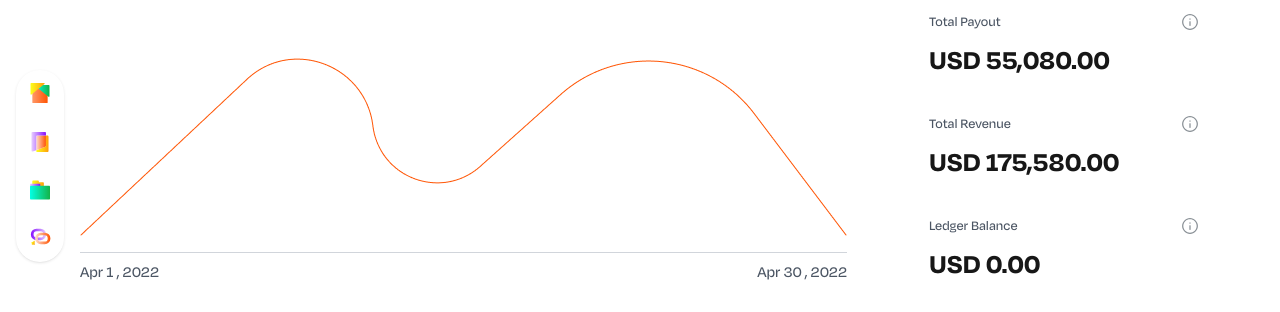
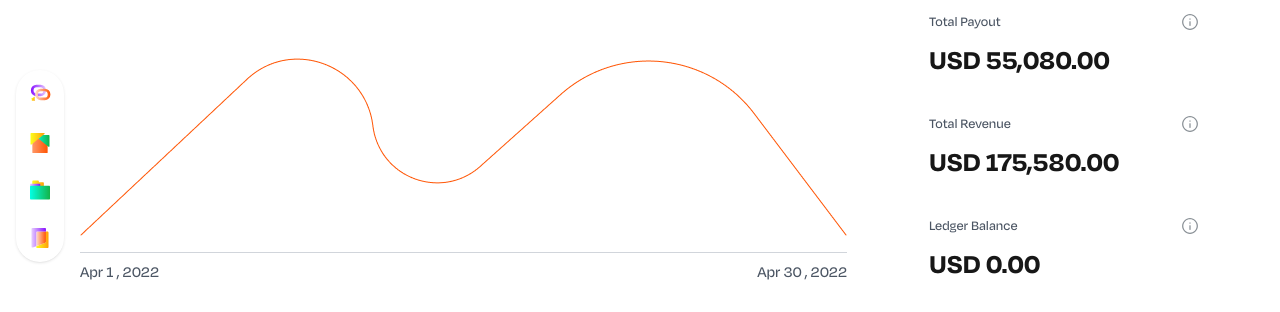
Before and after one commit to chizobavictory/mainstack-fe-task, a React (Create React App) app: page / in a window 1280 px wide. Shown: the part 250-562 px from the top of the page. Built offline with nearby package versions, Linux system fonts and the light colour scheme.

Commit message:
dashboard ui coplete

```diff
--- a/src/components/Navbar.tsx
+++ b/src/components/Navbar.tsx
@@ -4,7 +4,7 @@ import home from "../assets/home.svg";
 import chart from "../assets/insert_chart.svg";
 import payments from "../assets/payments.svg";
 import crm from "../assets/group.svg";
-import group from "../assets/group.svg";
+// import group from "../assets/group.svg";
 import notifications from "../assets/notifications.svg";
 import chat from "../assets/chat.svg";
 import menu from "../assets/menu.svg";
--- a/src/components/Sidebar.tsx
+++ b/src/components/Sidebar.tsx
@@ -1,25 +1,24 @@
-import vector from '../assets/vector.svg'
-import vector1 from '../assets/vector1.svg'
-import vector2 from '../assets/vector2.svg'
-import vector3 from '../assets/vector3.svg'
+import vector from "../assets/vector.svg";
+import vector1 from "../assets/vector1.svg";
+import vector2 from "../assets/vector2.svg";
+import vector3 from "../assets/vector3.svg";
 const Sidebar = () => {
   return (
-    <div className='flex flex-col justify-between gap-2 p-1 shadow rouned-full fixed left-4 top-[40%] rounded-full w-12 h-48 items-center'>
-      <div className='p-2'>
+    <div className="flex flex-col justify-between gap-2 p-1 shadow rouned-full fixed left-4 top-[40%] rounded-full w-12 h-48 items-center">
+      <div className="p-2 cursor-pointer">
+        <img src={vector3} alt="side-menu" />
+      </div>
+      <div className="p-2 cursor-pointer">
         <img src={vector} alt="side-menu" />
       </div>
-      <div className='p-2'>
+      <div className="p-2 cursor-pointer">
+        <img src={vector2} alt="side-menu" />
+      </div>
+      <div className="p-2 cursor-pointer">
         <img src={vector1} alt="side-menu" />
       </div>
-      <div className='p-2'>
-        <img src={vector2} alt="side-menu" />
-      </div>
-      <div className='p-2'>
-        <img src={vector3} alt="side-menu" />
-      </div>
+    </div>
+  );
+};
 
-    </div>
-  )
-}
-
-export default Sidebar
+export default Sidebar;
--- a/src/components/TransactionsList.tsx
+++ b/src/components/TransactionsList.tsx
@@ -1,5 +1,5 @@
 import call_received from "../assets/call_received.svg";
-import call_made from "../assets/call_made.svg";
+// import call_made from "../assets/call_made.svg";
 const TransactionsList = () => {
   return (
     <div className="flex flex-col gap-4 pt-6">
```
